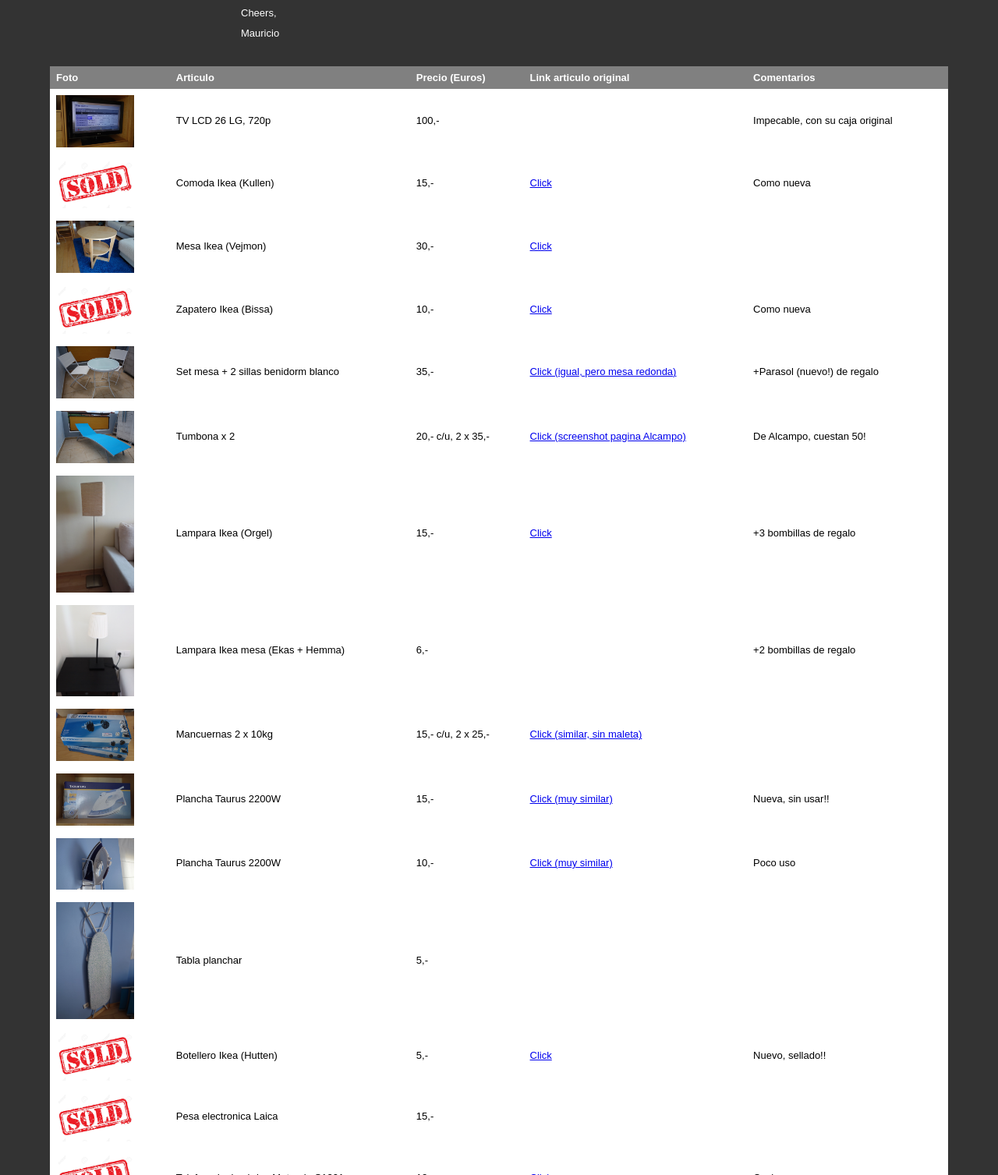
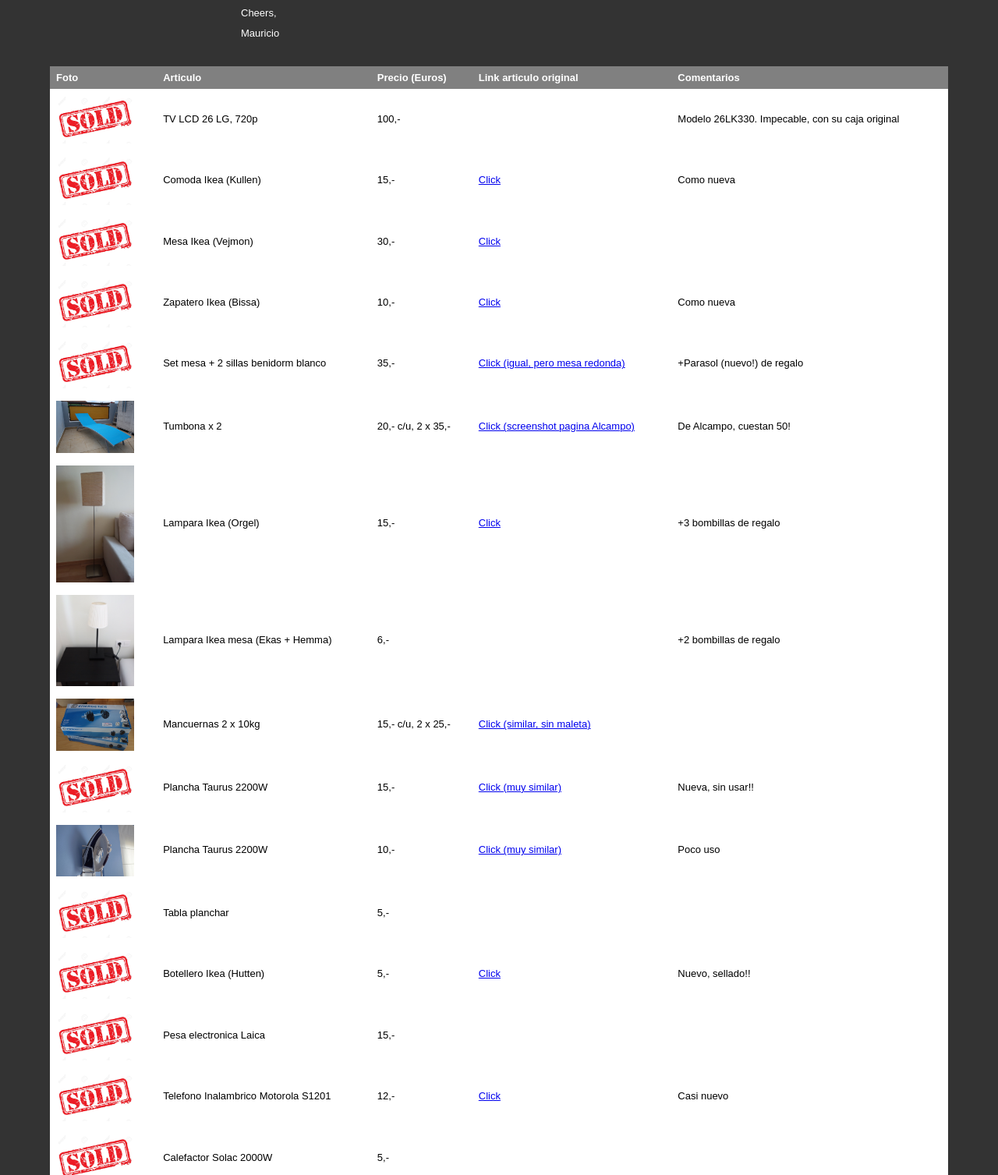
Before and after one commit to mcisternas/mcisternas.github.io, a plain HTML site: page forsale.html in a window 1280 px wide. Shown: the part 260-1767 px from the top of the page at 78% size. Drawn offline with Linux system fonts and the light colour scheme; a script that the page names is missing.

Commit message:
no message

```diff
--- a/forsale.html
+++ b/forsale.html
@@ -89,11 +89,11 @@ p {
   </tr>
 
   <tr>
-    <td><a href="sale_pics/tv.JPG"><img src="sale_pics/tv.JPG" width="100"></a></td>
+    <td><a href="sale_pics/tv.JPG"><img src="sale_pics/sold.JPG" width="100"></a></td>
     <td>TV LCD 26 LG, 720p</td>
     <td>100,-</td>
     <td></td>
-    <td>Impecable, con su caja original</td>
+    <td>Modelo 26LK330. Impecable, con su caja original</td>
   </tr>
 
  <tr>
@@ -105,7 +105,7 @@ p {
  </tr>
 
  <tr>
-   <td><a href="sale_pics/mesa_vejmon.JPG"><img src="sale_pics/mesa_vejmon.JPG" width="100"></a></td>
+   <td><a href="sale_pics/mesa_vejmon.JPG"><img src="sale_pics/sold.JPG" width="100"></a></td>
    <td>Mesa Ikea (Vejmon)</td>
    <td>30,-</td>
    <td><a href="http://www.ikea.com/es/es/catalog/products/80136679/">Click</a></td>
@@ -121,7 +121,7 @@ p {
  </tr>
 
  <tr>
-   <td><a href="sale_pics/silla_mesa.JPG"><img src="sale_pics/silla_mesa.JPG" width="100"></a></td>
+   <td><a href="sale_pics/silla_mesa.JPG"><img src="sale_pics/sold.JPG" width="100"></a></td>
    <td>Set mesa + 2 sillas benidorm blanco</td>
    <td>35,-</td>
    <td><a href="http://www.leroymerlin.es/fp/15285004/set-de-acero-y-textileno-benidorm-blanco?idCatPadre=138991&pathFamilaFicha=010113">Click (igual, pero mesa redonda)</a></td>
@@ -161,7 +161,7 @@ p {
  </tr>
 
   <tr>
-    <td><a href="sale_pics/plancha1.JPG"><img src="sale_pics/plancha1.JPG" width="100"></a></td>
+    <td><a href="sale_pics/plancha1.JPG"><img src="sale_pics/sold.JPG" width="100"></a></td>
     <td>Plancha Taurus 2200W</td>
     <td>15,-</td>
     <td><a href="http://www.carrefour.es/plancha-de-vapor-taurus-ptsi-2200/43704752/p/">Click (muy similar)</a></td>
@@ -177,7 +177,7 @@ p {
   </tr>
 
   <tr>
-    <td><a href="sale_pics/tabla_planchar.JPG"><img src="sale_pics/tabla_planchar.JPG" width="100"></a></td>
+    <td><a href="sale_pics/tabla_planchar.JPG"><img src="sale_pics/sold.JPG" width="100"></a></td>
     <td>Tabla planchar</td>
     <td>5,-</td>
     <td></td>
```
